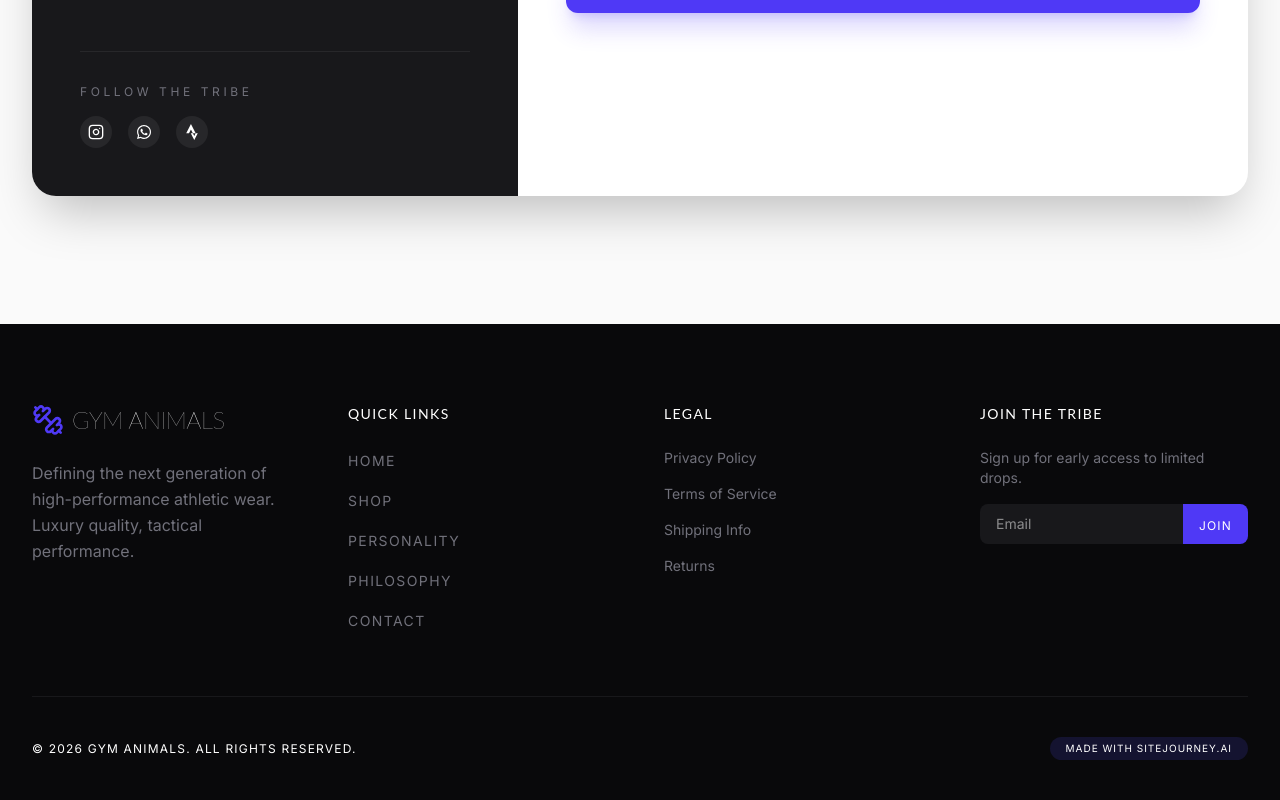
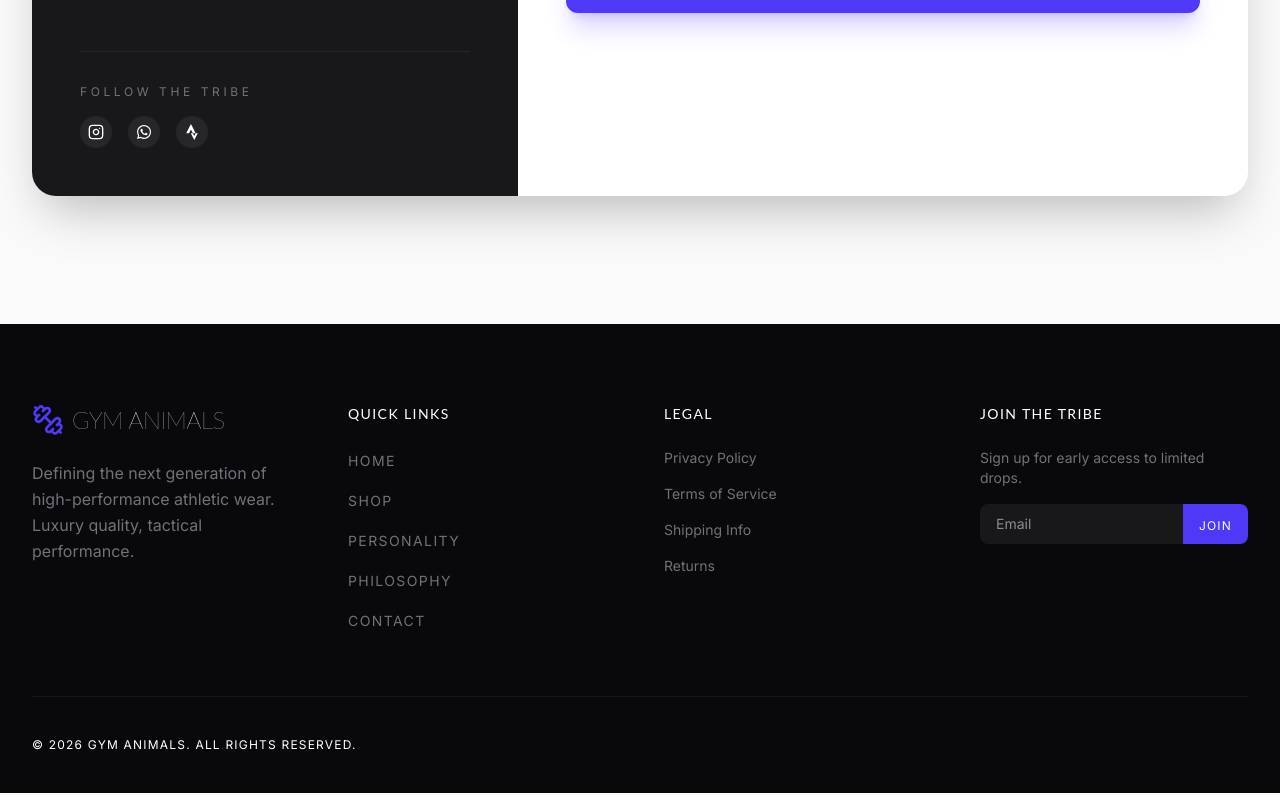
Before and after one commit to AnieEffiong/gymanimals, a React (Vite) app: page /#/ in a window 1280 px wide. Shown: the part 4553-5353 px from the top of the page. Built offline with nearby package versions, Linux system fonts and the light colour scheme.

Commit message:
Removed that sitejourney link

```diff
--- a/src/components/Footer.tsx
+++ b/src/components/Footer.tsx
@@ -56,14 +56,6 @@ export default function Footer() {
                     <p className="text-xs uppercase tracking-widest text-white">
                         &copy; {new Date().getFullYear()} GYM ANIMALS. All Rights Reserved.
                     </p>
-                    <a
-                        href="https://sitejourney.ai"
-                        target="_blank"
-                        rel="noopener noreferrer"
-                        className="px-4 py-1 bg-indigo-900/30 text-white text-[10px] uppercase tracking-widest rounded-full hover:bg-indigo-900/50 transition-colors"
-                    >
-                        Made with SiteJourney.ai
-                    </a>
                 </div>
             </div>
         </footer>
```
